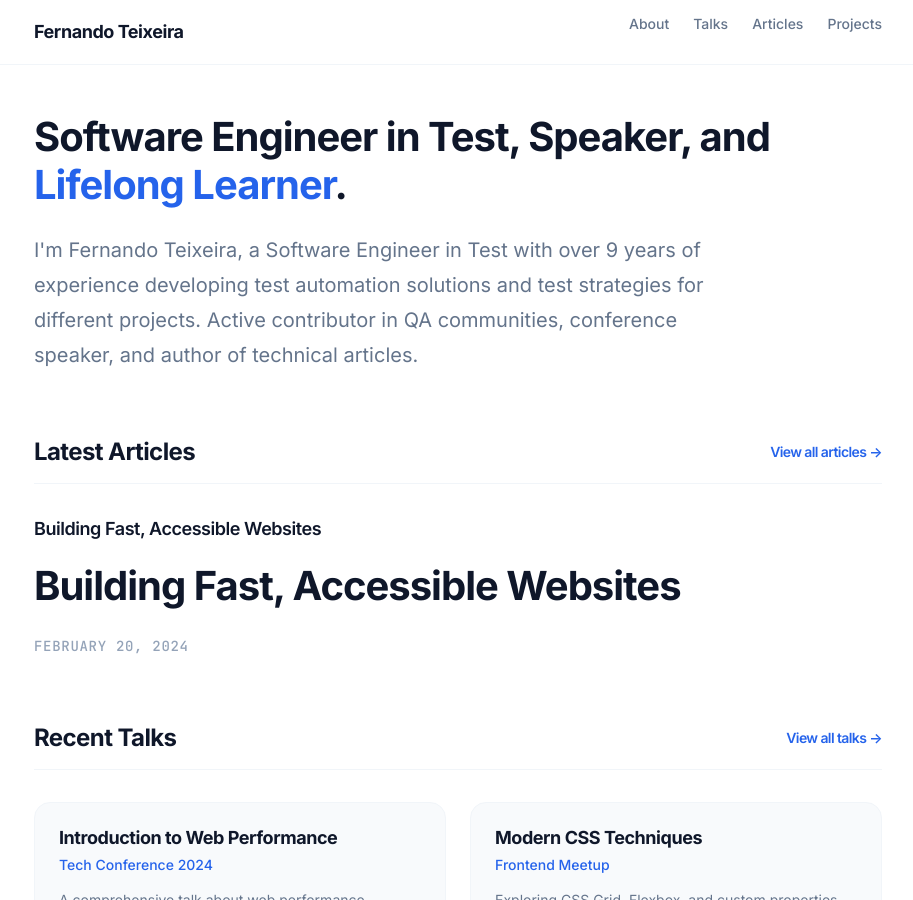
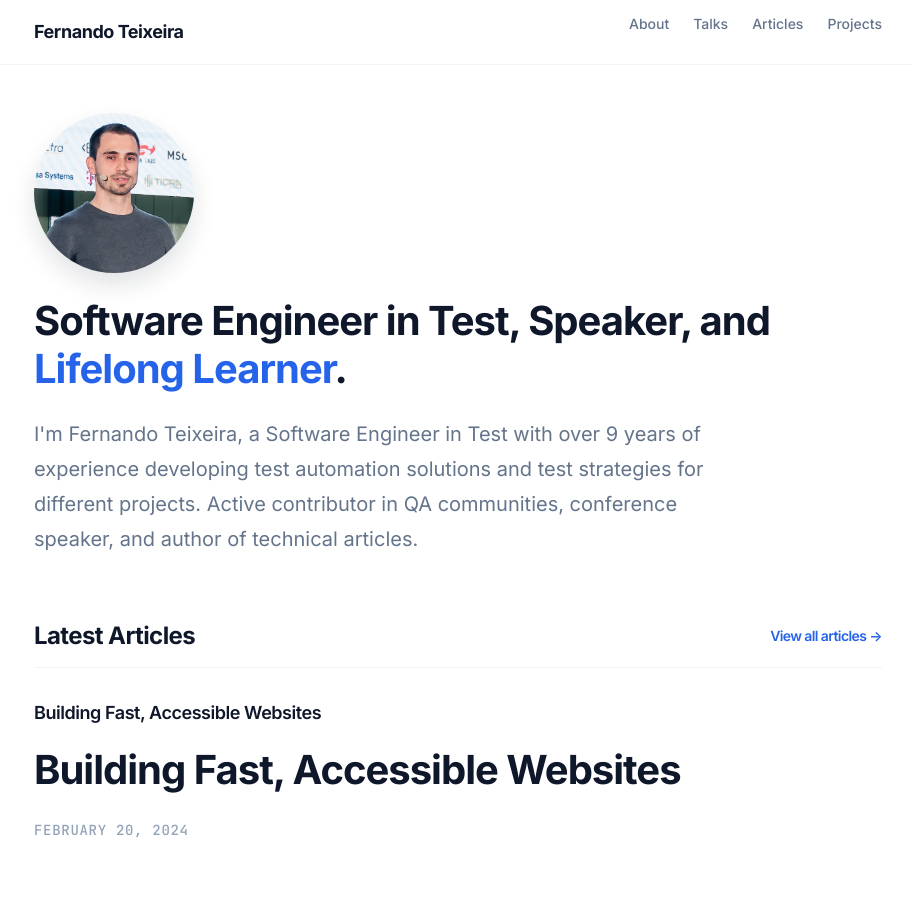
Before and after one commit to teixeira-fernando/teixeira-fernando.github.io, a Jekyll site: the page built from index.md, in a window 1280 px wide and 900 px high. Shown: the whole window, without its empty margins (182-1095 px from the left). Built offline with Jekyll 4.4.1, drawn with Linux system fonts in a browser that asks for light colours.

Commit message:
Add profile photos to home and about pages
Agent-Logs-Url: https://github.com/teixeira-fernando/personal-website/sessions/6fecb25c-8c7f-4aec-a0a3-68b25f6ad755

Co-authored-by: teixeira-fernando <32043860+teixeira-fernando@users.noreply.github.com>

```diff
--- a/assets/css/main.css
+++ b/assets/css/main.css
@@ -378,6 +378,16 @@ pre code {
   border-radius: 0;
   color: inherit;
   box-shadow: none;
+}
+
+.intro-profile-image {
+  width: 160px;
+  height: auto;
+  aspect-ratio: 1 / 1;
+  border-radius: 999px;
+  object-fit: cover;
+  margin: 0 0 1.5rem 0;
+  box-shadow: 0 12px 24px rgba(15, 23, 42, 0.12);
 }
 
 .intro h1 {
@@ -871,6 +881,16 @@ button:focus {
   max-width: 42rem;
 }
 
+.about-profile-image {
+  width: 220px;
+  height: auto;
+  aspect-ratio: 1 / 1;
+  border-radius: 24px;
+  object-fit: cover;
+  margin: 0 0 2rem 0;
+  box-shadow: 0 14px 30px rgba(15, 23, 42, 0.12);
+}
+
 .about-content h1 {
   font-size: 2.5rem;
   font-weight: 700;
--- a/index.md
+++ b/index.md
@@ -4,6 +4,7 @@ title: Home
 ---
 
 <div class="intro">
+  <img src="{{ '/images/new-profile-squared.JPG' | relative_url }}" alt="Portrait of {{ site.author.name }}" class="intro-profile-image">
   <h1>Software Engineer in Test, Speaker, and <span class="highlight">Lifelong Learner</span>.</h1>
   <p>I'm {{ site.author.name }}, a Software Engineer in Test with over 9 years of experience developing test automation solutions and test strategies for different projects. Active contributor in QA communities, conference speaker, and author of technical articles.</p>
 </div>
```
Also changed, not shown: about.md (+1 -0 lines).
